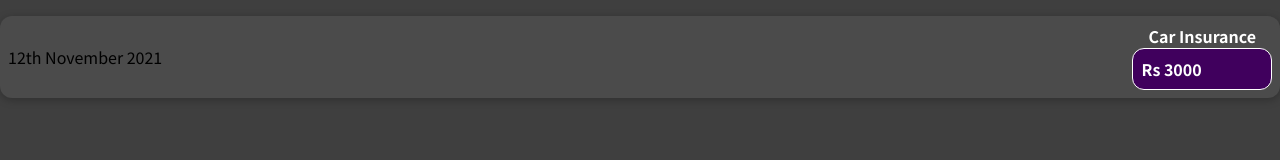
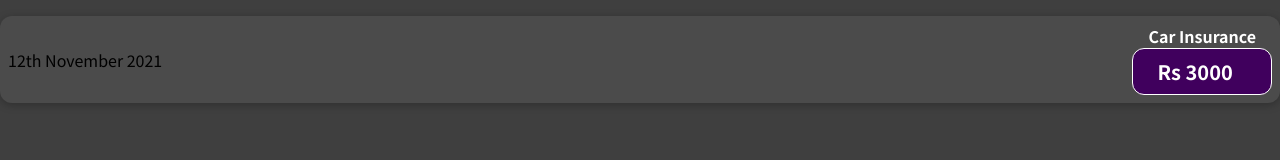
Before and after one commit to mohak0011/Expense_Tracker, a React (Create React App) app: page / in a window 1280 px wide. Shown: the top 160 px of the page. Built offline with nearby package versions, Linux system fonts and the light colour scheme.

Commit message:
style : Adding up styling for Expenseitem

```diff
--- a/src/components/ExpenseItem.css
+++ b/src/components/ExpenseItem.css
@@ -37,3 +37,21 @@
     padding: 0.5rem;
     border-radius: 12px;
   }
+
+  @media (min-width: 580px) {
+    .expense-item__description {
+      flex-direction: row;
+      align-items: center;
+      justify-content: flex-start;
+      flex: 1;
+    }
+
+    .expense-item__description h2 {
+      font-size: 1.25rem;
+    }
+
+    .expense-item__price {
+      font-size: 1.25rem;
+      padding: 0.5rem 1.5rem;
+    }
+  }
```
